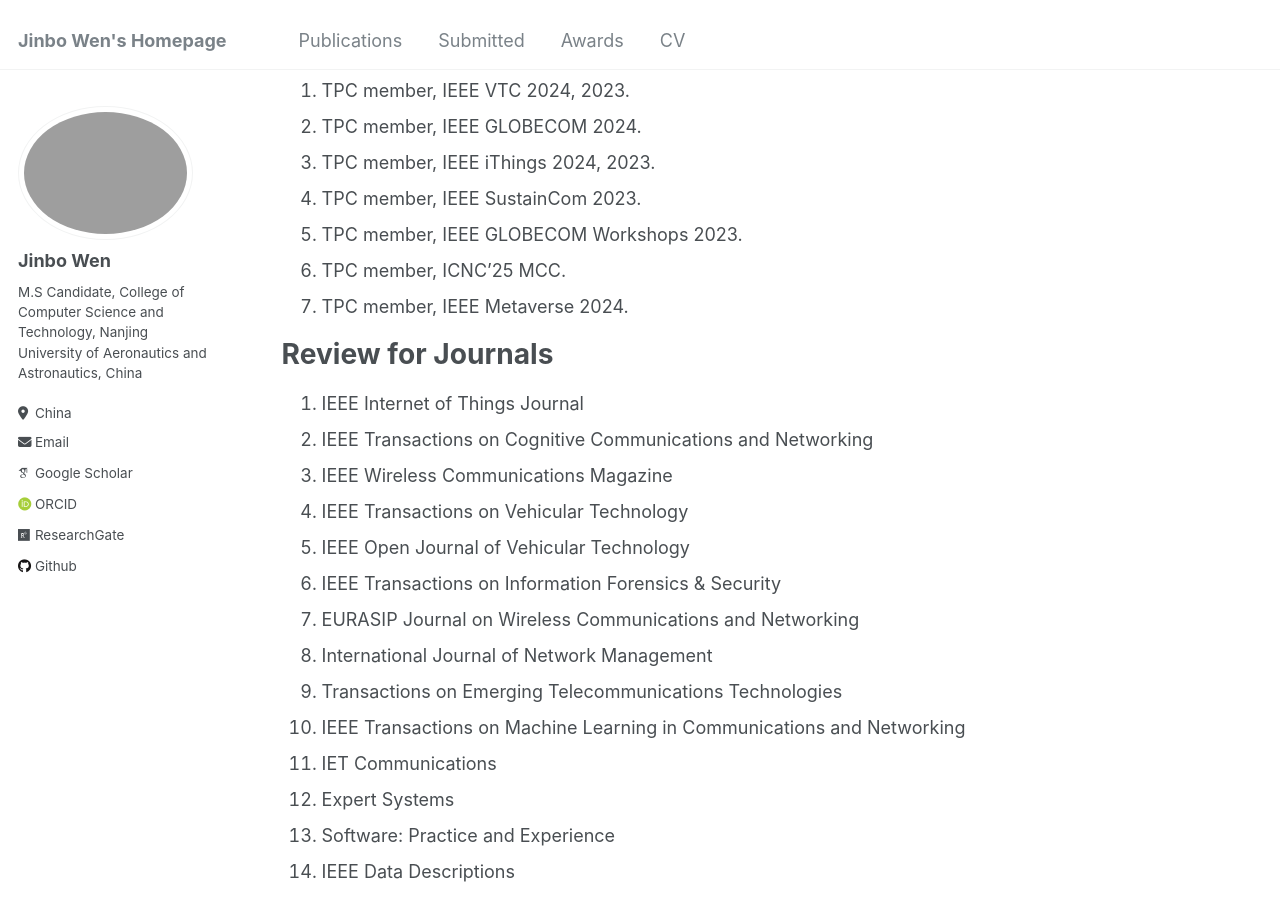
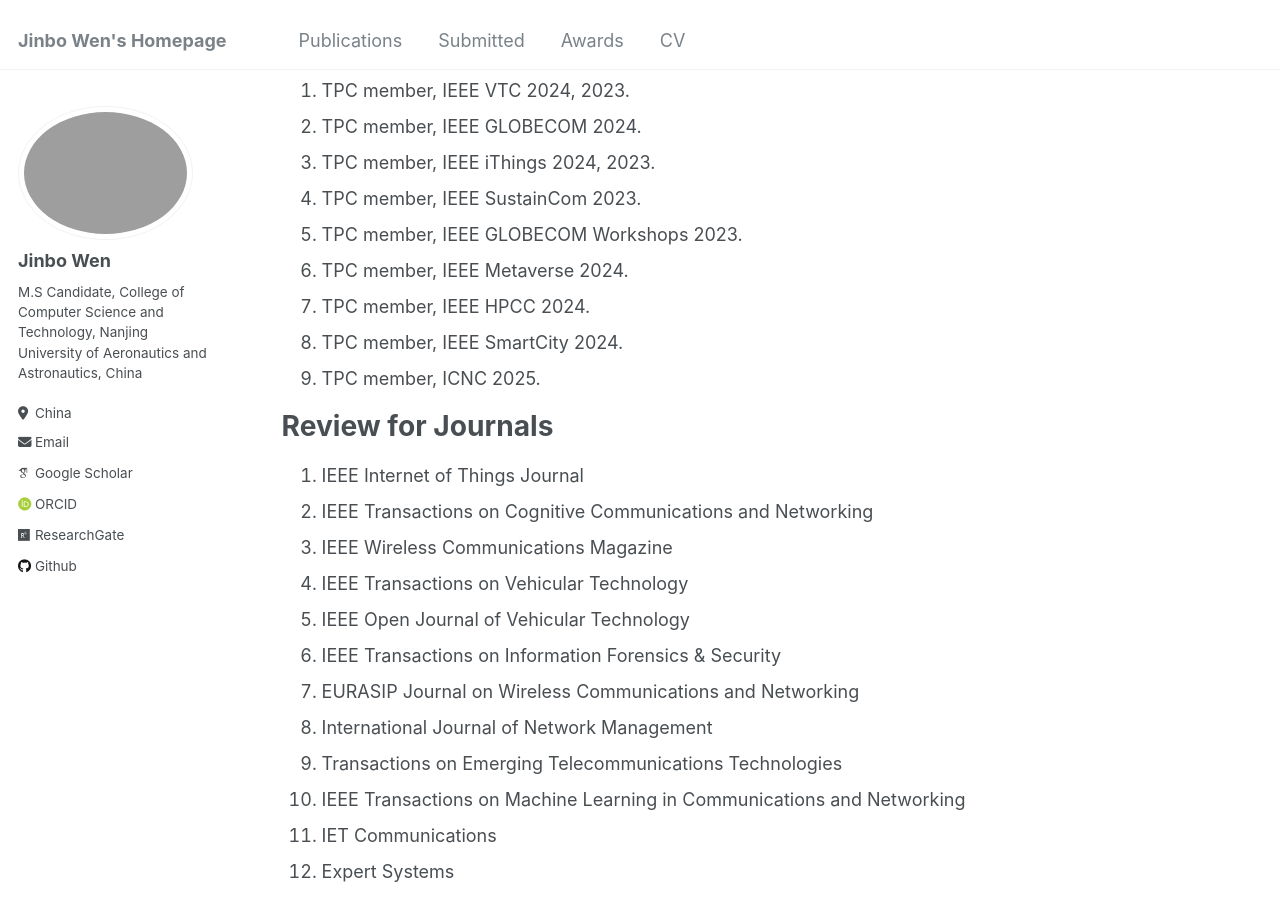
Before and after one commit to JinboWen00/JinboWen00.github.io, a Jekyll site: the page built from _pages/about.md, in a window 1280 px wide and 900 px high, scrolled down 776 px. Built offline with Jekyll 4.4.1, drawn with Linux system fonts in a browser that asks for light colours; some web fonts are replaced.

Commit message:
Update about.md

```diff
--- a/_pages/about.md
+++ b/_pages/about.md
@@ -27,8 +27,10 @@ Academic Services
 3. TPC member, IEEE iThings 2024, 2023.
 4. TPC member, IEEE SustainCom 2023.
 5. TPC member, IEEE GLOBECOM Workshops 2023.
-6. TPC member, ICNC'25 MCC.
-7. TPC member, IEEE Metaverse 2024.
+6. TPC member, IEEE Metaverse 2024.
+7. TPC member, IEEE HPCC 2024.
+8. TPC member, IEEE SmartCity 2024.
+9. TPC member, ICNC 2025.
 
 Review for Journals
 ======
```
